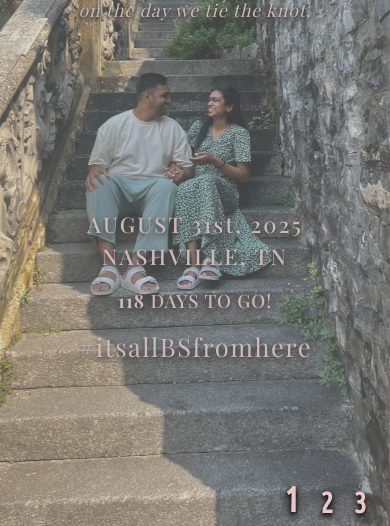
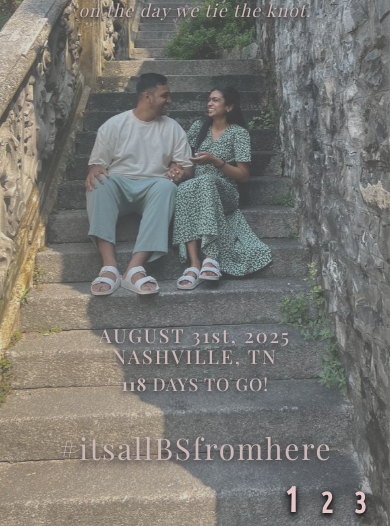
Before and after one commit to YogiPatel03/Sahil-Wedding-Website, a plain HTML site: page index.html in a window 390 px wide. Shown: the part 318-844 px from the top of the page. Drawn offline with nearby package versions, Linux system fonts and the light colour scheme; a web font is replaced by a local one.

Commit message:
hopefully this shit works

```diff
--- a/css/style.css
+++ b/css/style.css
@@ -494,10 +494,10 @@ header:not(.active) .nav li a.active {
     /* Ensure the wedding date and countdown are visible and properly positioned */
     .wedding-date-location {
         position: fixed !important; /* Changed to fixed to ensure consistent positioning */
-        bottom: 15% !important; /* EXTREMELY far down - nearly at bottom */
+        bottom: 13% !important; /* Moved higher up from 6% */
         left: 0 !important;
         right: 0 !important;
-        z-index: 2000 !important;
+        z-index: 2100 !important; /* Higher z-index to appear above hashtag */
         display: block !important;
         width: 100% !important;
         margin: 0 !important;
@@ -517,7 +517,7 @@ header:not(.active) .nav li a.active {
     /* Move ONLY the hashtag further down */
     .lead {
         position: fixed !important; /* Changed to fixed to ensure consistent positioning */
-        bottom: 0.5% !important; /* Moved extremely close to bottom */
+        bottom: 6% !important; /* Just above slide buttons */
         left: 0 !important;
         right: 0 !important;
         z-index: 2000 !important;
@@ -2051,11 +2051,11 @@ header:not(.active) ~ .banner .wedding-date-location {
 
 @media (max-width: 768px) {
   .wedding-date-location {
-    position: fixed !important; /* Changed to fixed to ensure consistent positioning */
-    bottom: 15% !important; /* EXTREMELY far down - nearly at bottom */
+    position: fixed !important;
+    bottom: 13% !important; /* Moved higher up from 6% */
     left: 0 !important;
     right: 0 !important;
-    z-index: 2000 !important;
+    z-index: 2100 !important; /* Higher z-index to appear above hashtag */
     display: block !important;
     width: 100% !important;
     margin: 0 !important;
@@ -2064,22 +2064,30 @@ header:not(.active) ~ .banner .wedding-date-location {
 
   .date-location-text {
     flex-direction: column !important;
-    margin-bottom: 10px !important;
+    margin-bottom: 5px !important;
   }
 
   .countdown {
-    margin-top: 15px !important;
+    margin-top: 5px !important;
   }
 
   .lead {
-    position: fixed !important; /* Changed to fixed to ensure consistent positioning */
-    bottom: 0.5% !important; /* Moved extremely close to bottom */
+    position: fixed !important;
+    bottom: 16% !important; /* Position above the date/location */
     left: 0 !important;
     right: 0 !important;
-    z-index: 2000 !important;
+    z-index: 2000 !important; /* Lower z-index to appear below date/location */
     width: 100% !important;
     margin: 0 !important;
     padding: 0 !important;
+  }
+
+  /* Position the slide buttons at the very bottom */
+  .slide-loader {
+    position: fixed !important;
+    bottom: 0.5% !important;
+    right: 4% !important;
+    z-index: 2500 !important;
   }
 }
 
@@ -2390,10 +2398,10 @@ header:not(.active) ~ .banner .wedding-date-location {
     /* 3a. Move the date location DRAMATICALLY further down */
     .wedding-date-location {
         position: fixed !important; /* Changed to fixed to ensure consistent positioning */
-        bottom: 15% !important; /* EXTREMELY far down - nearly at bottom */
+        bottom: 13% !important; /* Moved higher up from 6% */
         left: 0 !important;
         right: 0 !important;
-        z-index: 2000 !important;
+        z-index: 2100 !important; /* Higher z-index to appear above hashtag */
         display: block !important;
         width: 100% !important;
         margin: 0 !important;
@@ -2414,7 +2422,7 @@ header:not(.active) ~ .banner .wedding-date-location {
     /* 3c. Move the hashtag DRAMATICALLY further down */
     .lead {
         position: fixed !important; /* Changed to fixed to ensure consistent positioning */
-        bottom: 0.5% !important; /* Moved extremely close to bottom */
+        bottom: 6% !important; /* Just above slide buttons */
         left: 0 !important;
         right: 0 !important;
         z-index: 2000 !important;
@@ -2701,7 +2709,7 @@ header:not(.active) ~ .banner .wedding-date-location {
 
     /* Add more space between countdown and hashtag */
     .wedding-date-location {
-        margin-bottom: 30px !important; /* Add more space below */
+        margin-bottom: 50px !important; /* Add more space below */
     }
 }
 
@@ -2744,42 +2752,68 @@ header:not(.active) ~ .banner .wedding-date-location {
 /* Enhanced spacing for iPhone 15 Pro Max and other newer iPhones */
 @media screen and (max-width: 480px) and (min-height: 800px) {
     .lead {
-        bottom: 8% !important; /* Move hashtag significantly lower */
+        bottom: 16% !important; /* Above the date/location */
     }
 
     .wedding-date-location {
-        bottom: 25% !important; /* Move countdown higher */
+        bottom: 13% !important; /* Moved higher up from 6% */
+    }
+
+    /* Make things fit better on larger iPhone screens */
+    .date-location-text {
+        font-size: 1.2rem !important;
+    }
+
+    .countdown {
+        font-size: 1.1rem !important;
     }
 }
 
 /* Maximum separation for iPhone Pro Max models with notches */
 @supports (-webkit-touch-callout: none) and (max-width: 480px) and (min-height: 840px) {
     .lead {
-        bottom: 10% !important; /* Move hashtag even lower */
+        bottom: 17% !important; /* Slightly higher on tall iPhones */
     }
 
     .lead svg {
-        margin-top: 70px !important; /* Much more space above hashtag */
-        height: 60px !important; /* Slightly smaller */
+        margin-top: 0 !important;
+        height: 50px !important; /* Slightly smaller */
     }
 
     .wedding-date-location {
-        bottom: 28% !important; /* Move countdown even higher */
-    }
-}
-
-/* Fix for elements not disappearing during page transitions */
-/* Hide homepage elements when ANY section is shown */
-section.section-show ~ .banner .wedding-date-location,
-section.section-show ~ .banner .lead,
-section.section-show ~ .banner .date-location-text,
-section.section-show ~ .banner .countdown {
+        bottom: 14% !important; /* Moved higher up from 7% */
+    }
+}
+
+/* Specific fix for iOS devices */
+@supports (-webkit-touch-callout: none) {
+    /* iOS specific styles */
+    .lead {
+        bottom: 17% !important; /* Higher on iOS */
+        text-shadow: 0 1px 3px rgba(0, 0, 0, 0.8) !important; /* Better shadow for legibility */
+    }
+
+    .wedding-date-location {
+        bottom: 14% !important; /* Moved higher up from 7% */
+        text-shadow: 0 1px 3px rgba(0, 0, 0, 0.8) !important; /* Better shadow for legibility */
+    }
+
+    /* Fix font rendering on iOS */
+    .date-location-text, .countdown, .lead svg text {
+        -webkit-font-smoothing: antialiased !important;
+    }
+}
+
+/* When header is active (indicates we're on a section page), hide banner elements */
+header.active ~ .banner .wedding-date-location,
+header.active ~ .banner .lead,
+header.active ~ .banner .date-location-text,
+header.active ~ .banner .countdown {
     display: none !important;
     visibility: hidden !important;
     opacity: 0 !important;
-    z-index: -1 !important; /* Move behind other content */
+    z-index: -1 !important;
     pointer-events: none !important;
-    transition: opacity 0.2s ease, visibility 0.2s ease;
 }
 
 /* Additional override for all banner content when sections are shown */
@@ -2804,14 +2838,150 @@ body:has(section.section-show) .banner .countdown {
     opacity: 0 !important;
 }
 
-/* When header is active (indicates we're on a section page), hide banner elements */
-header.active ~ .banner .wedding-date-location,
-header.active ~ .banner .lead,
-header.active ~ .banner .date-location-text,
-header.active ~ .banner .countdown {
-    display: none !important;
-    visibility: hidden !important;
-    opacity: 0 !important;
-    z-index: -1 !important;
-    pointer-events: none !important;
-}
+/* Fix the ordering issue - adjust z-index to ensure proper layering */
+@media (max-width: 768px) {
+  /* Date/location should be positioned lower */
+  .wedding-date-location {
+    position: fixed !important;
+    bottom: 14% !important; /* Positioned above hashtag with clearance */
+    left: 0 !important;
+    right: 0 !important;
+    z-index: 2100 !important;
+    display: block !important;
+    width: 100% !important;
+    margin: 0 !important;
+    padding: 0 0 15px 0 !important; /* Add bottom padding */
+  }
+
+  /* Date location text formatting */
+  .date-location-text {
+    flex-direction: column !important;
+    margin-bottom: 8px !important; /* Keep spacing minimal but clear */
+    line-height: 1.1 !important; /* Tighter line height */
+  }
+
+  /* Countdown text */
+  .countdown {
+    margin-top: 8px !important; /* Reduced from 15px */
+    line-height: 1 !important;
+  }
+
+  /* Hashtag should appear BELOW with significant space */
+  .lead {
+    position: fixed !important;
+    bottom: 4% !important; /* Very close to bottom */
+    left: 0 !important;
+    right: 0 !important;
+    z-index: 2000 !important;
+    width: 100% !important;
+    margin: 0 !important;
+    padding: 0 !important;
+    height: 40px !important; /* Fixed height to control space */
+  }
+
+  /* Set specific height for hashtag SVG */
+  .lead svg {
+    height: 40px !important;
+    width: auto !important;
+    max-width: 300px !important;
+  }
+
+  /* Ensure slide loader doesn't overlap with hashtag */
+  .slide-loader {
+    bottom: 0.5% !important;
+    right: 3% !important;
+  }
+}
+
+/* Enhanced spacing for iPhone 15 Pro Max and other newer iPhones */
+@media screen and (max-width: 480px) and (min-height: 800px) {
+    .wedding-date-location {
+        bottom: 14% !important; /* Same position */
+    }
+
+    .lead {
+        bottom: 4% !important; /* Same position */
+    }
+}
+
+/* Maximum separation for iPhone Pro Max models with notches */
+@supports (-webkit-touch-callout: none) and (max-width: 480px) and (min-height: 840px) {
+    .wedding-date-location {
+        bottom: 14% !important; /* Same position */
+    }
+
+    .lead {
+        bottom: 4% !important; /* Same position */
+    }
+}
+
+/* Specific fix for iOS devices */
+@supports (-webkit-touch-callout: none) {
+    /* iOS specific styles */
+    .wedding-date-location {
+        bottom: 14% !important; /* Same position */
+        text-shadow: 0 1px 3px rgba(0, 0, 0, 0.8) !important; /* Better shadow for legibility */
+    }
+
+    .lead {
+        bottom: 4% !important; /* Same position */
+        text-shadow: 0 1px 3px rgba(0, 0, 0, 0.8) !important; /* Better shadow for legibility */
+    }
+}
+
+@media (max-width: 768px) {
+  /* Move the hashtag up closer to the date/location */
+  .lead {
+    position: fixed !important;
+    bottom: 7% !important; /* Moved up from 6% to be closer to date/location */
+    left: 0 !important;
+    right: 0 !important;
+    z-index: 2000 !important;
+    width: 100% !important;
+    margin: 0 !important;
+    padding: 0 !important;
+  }
+
+  /* Increase size of hashtag text by ~75% */
+  .lead svg {
+    width: 90% !important;
+    max-width: 450px !important; /* Increased from 300px (50% larger) */
+    height: 70px !important; /* Increased from ~40px (75% larger) */
+    margin: 0 auto !important;
+    display: block !important;
+    margin-top: 15px !important; /* Reduced from 25px to move it up */
+  }
+}
+
+/* Enhanced spacing for iPhone 15 Pro Max and other newer iPhones */
+@media screen and (max-width: 480px) and (min-height: 800px) {
+  .lead {
+    bottom: 7% !important;
+  }
+
+  .lead svg {
+    height: 70px !important;
+  }
+}
+
+/* Maximum separation for iPhone Pro Max models with notches */
+@supports (-webkit-touch-callout: none) and (max-width: 480px) and (min-height: 840px) {
+  .lead {
+    bottom: 7% !important;
+  }
+
+  .lead svg {
+    height: 70px !important;
+  }
+}
+
+/* Specific fix for iOS devices */
+@supports (-webkit-touch-callout: none) {
+  .lead {
+    bottom: 7% !important;
+  }
+
+  .lead svg {
+    height: 70px !important;
+  }
+}
```
